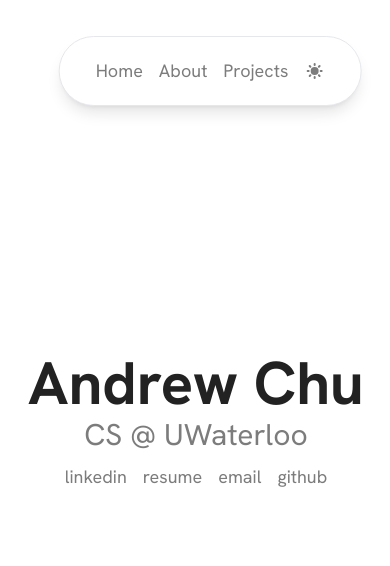
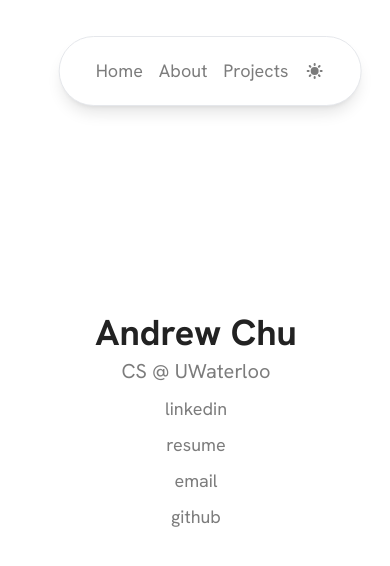
Before and after one commit to andrewchu16/andrewchu.ca, a Next.js app: page / in a window 390 px wide. Shown: the top 566 px of the page. Built offline with nearby package versions, Linux system fonts and the light colour scheme.

Commit message:
Add mobile layout

```diff
--- a/src/app/about/page.tsx
+++ b/src/app/about/page.tsx
@@ -3,8 +3,8 @@ import WebLink from "@/components/utils/WebLink";
 export default function About() {
   return (
     <>
-      <div className="min-h-screen w-screen flex flex-col">
-        <div className="flex flex-col justify-center items-center flex-grow">
+      <div className="pt-[126px] sm:pt-0 min-h-screen w-screen flex flex-col">
+        <div className="px-1 sm:px-0 flex flex-col justify-start sm:justify-center items-center flex-grow">
           <h1 className="text-4xl font-bold mb-2">About</h1>
           <div className="max-w-[34rem] flex flex-col gap-3 text-body">
             <p>
--- a/src/app/page.tsx
+++ b/src/app/page.tsx
@@ -9,8 +9,8 @@ export default function Home() {
       </Head>
       <div className="h-screen w-screen flex flex-col">
         <div className="flex flex-col justify-center items-center flex-grow">
-          <h1 className="text-6xl font-bold mb-1">Andrew Chu</h1>
-          <h2 className="text-3xl text-secondary mb-2.5">CS @ UWaterloo</h2>
+          <h1 className="text-4xl sm:text-6xl font-bold mb-1">Andrew Chu</h1>
+          <h2 className="text-xl sm:text-3xl text-secondary mb-2.5">CS @ UWaterloo</h2>
           <ContactLinks />
         </div>
       </div>
--- a/src/components/ContactLinks.tsx
+++ b/src/components/ContactLinks.tsx
@@ -2,7 +2,7 @@ import contactLinks from "@/data/contactLinks";
 
 export default function ContactLinks() {
   return (
-    <div className="flex space-x-4">
+    <div className="flex sm:flex-row flex-col gap-2 items-center">
       {contactLinks.map((link) => (
         <a
           key={link.name}
```
